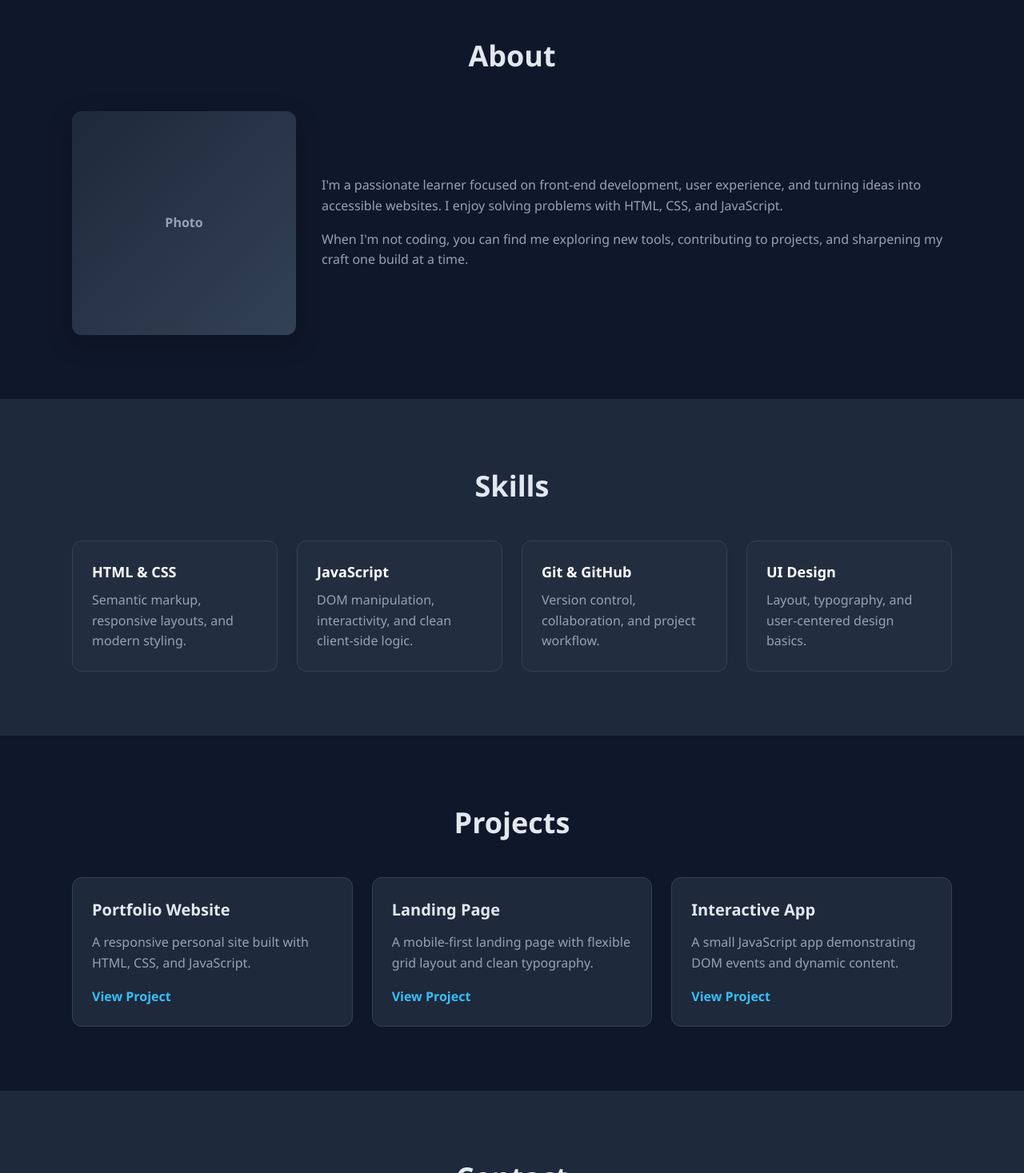
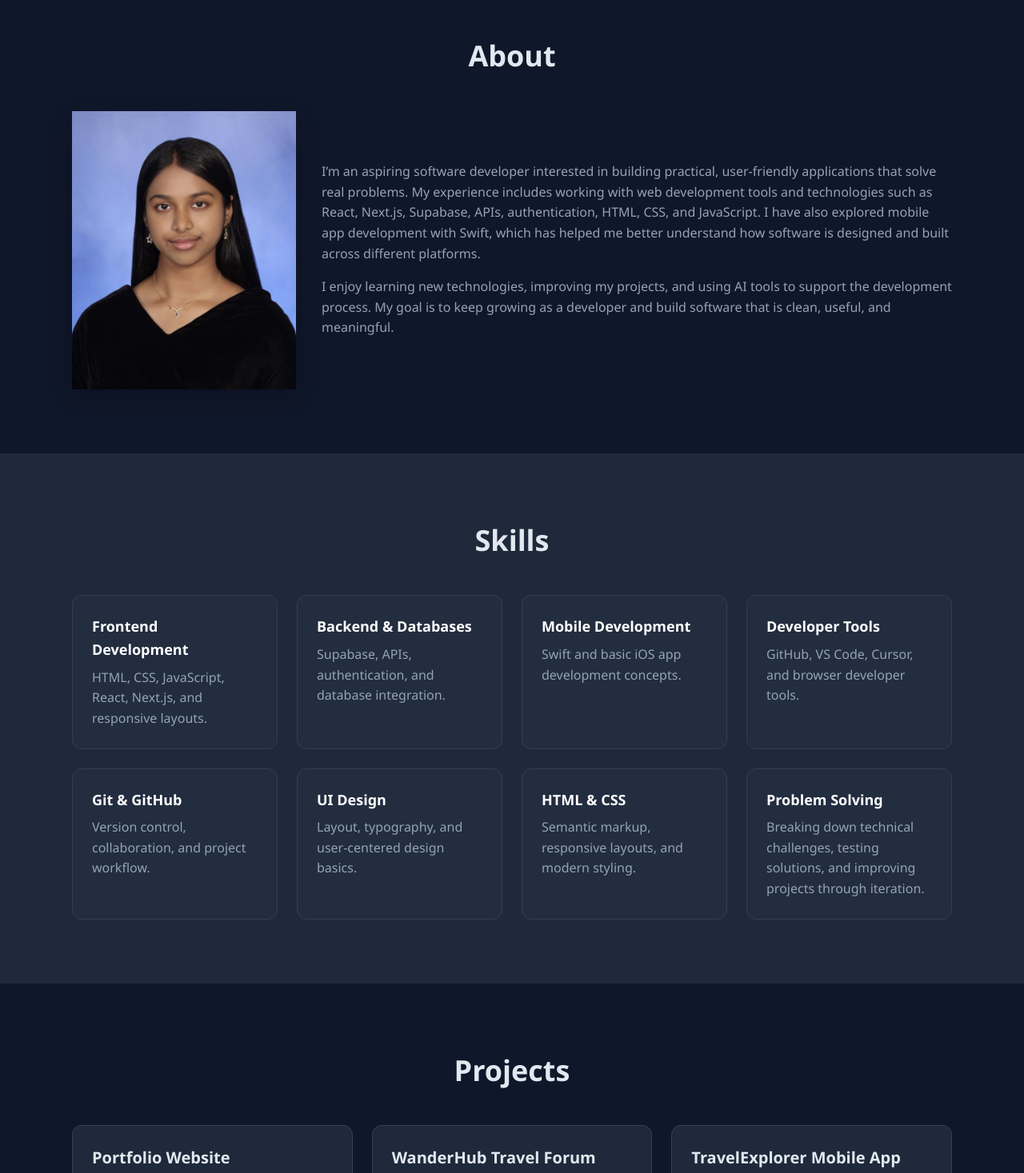
Before and after one commit to diqbal0519/Week1_Portfolio, a plain HTML site: page index.html in a window 1280 px wide. Shown: the part 840-2307 px from the top of the page at 80% size. Drawn offline with Linux system fonts and the light colour scheme.

Commit message:
Updated all information

```diff
--- a/index.html
+++ b/index.html
@@ -39,7 +39,7 @@
       <div class="container hero__content">
         <p class="hero__eyebrow">Hello, I'm</p>
         <h1 class="hero__title">Duha Iqbal</h1>
-        <p class="hero__subtitle">Aspiring Web Developer building clean, responsive experiences.</p>
+        <p class="hero__subtitle">Aspiring Software Developer building clean, responsive, and user-focused digital experiences.</p>
         <a href="#projects" class="btn btn--primary" id="viewWorkBtn">View My Work</a>
         <p class="hero__note" id="workStatus" aria-live="polite"></p>
       </div>
@@ -50,17 +50,22 @@
         <h2 class="section__title">About</h2>
         <div class="about">
           <div class="about__image" aria-hidden="true">
-            <span class="about__placeholder">Photo</span>
+            <img src="Headshot.jpg" alt="About photo" />
           </div>
           <div class="about__text">
             <p>
-              I'm a passionate learner focused on front-end development, user experience,
-              and turning ideas into accessible websites. I enjoy solving problems with
-              HTML, CSS, and JavaScript.
+              I’m an aspiring software developer interested in building practical,
+              user-friendly applications that solve real problems. My experience
+              includes working with web development tools and technologies such as
+              React, Next.js, Supabase, APIs, authentication, HTML, CSS, and JavaScript.
+              I have also explored mobile app development with Swift, which has helped
+              me better understand how software is designed and built across different
+              platforms.
             </p>
             <p>
-              When I'm not coding, you can find me exploring new tools, contributing to
-              projects, and sharpening my craft one build at a time.
+              I enjoy learning new technologies, improving my projects, and using AI
+              tools to support the development process. My goal is to keep growing as a
+              developer and build software that is clean, useful, and meaningful.
             </p>
           </div>
         </div>
@@ -72,12 +77,23 @@
         <h2 class="section__title">Skills</h2>
         <ul class="skills">
           <li class="skill-card">
-            <h3 class="skill-card__title">HTML &amp; CSS</h3>
-            <p class="skill-card__text">Semantic markup, responsive layouts, and modern styling.</p>
+            <h3 class="skill-card__title">Frontend Development</h3>
+            <p class="skill-card__text">HTML, CSS, JavaScript, React, Next.js, and responsive layouts.</p>
           </li>
+
           <li class="skill-card">
-            <h3 class="skill-card__title">JavaScript</h3>
-            <p class="skill-card__text">DOM manipulation, interactivity, and clean client-side logic.</p>
+            <h3 class="skill-card__title">Backend & Databases</h3>
+            <p class="skill-card__text">Supabase, APIs, authentication, and database integration.</p>
+          </li>
+
+          <li class="skill-card">
+            <h3 class="skill-card__title">Mobile Development</h3>
+            <p class="skill-card__text">Swift and basic iOS app development concepts.</p>
+          </li>
+
+          <li class="skill-card">
+            <h3 class="skill-card__title">Developer Tools</h3>
+            <p class="skill-card__text">GitHub, VS Code, Cursor, and browser developer tools.</p>
           </li>
           <li class="skill-card">
             <h3 class="skill-card__title">Git &amp; GitHub</h3>
@@ -86,6 +102,14 @@
           <li class="skill-card">
             <h3 class="skill-card__title">UI Design</h3>
             <p class="skill-card__text">Layout, typography, and user-centered design basics.</p>
+          </li>
+          <li class="skill-card">
+            <h3 class="skill-card__title">HTML &amp; CSS</h3>
+            <p class="skill-card__text">Semantic markup, responsive layouts, and modern styling.</p>
+          </li>
+          <li class="skill-card">
+            <h3 class="skill-card__title">Problem Solving</h3>
+            <p class="skill-card__text">Breaking down technical challenges, testing solutions, and improving projects through iteration.</p>
           </li>
         </ul>
       </div>
@@ -100,21 +124,19 @@
             <p class="project-card__text">
               A responsive personal site built with HTML, CSS, and JavaScript.
             </p>
-            <a href="#" class="project-card__link">View Project</a>
           </article>
           <article class="project-card">
-            <h3 class="project-card__title">Landing Page</h3>
+            <h3 class="project-card__title">WanderHub Travel Forum</h3>
             <p class="project-card__text">
-              A mobile-first landing page with flexible grid layout and clean typography.
+              A full-stack travel forum built with React and Supabase that allows users to share destinations, comment on posts, upvote content, and browse posts by recency or popularity. The app includes authentication, Row Level Security, and an AI-generated summary feature using FAU’s Trussed API.
             </p>
-            <a href="#" class="project-card__link">View Project</a>
           </article>
+
           <article class="project-card">
-            <h3 class="project-card__title">Interactive App</h3>
+            <h3 class="project-card__title">TravelExplorer Mobile App</h3>
             <p class="project-card__text">
-              A small JavaScript app demonstrating DOM events and dynamic content.
+              A SwiftUI travel discovery app that helps users search attractions by city, view attraction details, save favorites, and create travel journal entries with notes and photos. Built with Parse, Geoapify APIs, async/await networking, and MapKit.
             </p>
-            <a href="#" class="project-card__link">View Project</a>
           </article>
         </div>
       </div>
@@ -128,9 +150,9 @@
             Interested in working together? Send a message or connect with me online.
           </p>
           <div class="contact__details">
-            <p><strong>Email:</strong> <a href="mailto:hello@yourname.com">hello@yourname.com</a></p>
+            <p><strong>Email:</strong> <a href="mailto:diqbal2023@fau.edu">diqbal2023@fau.edu</a></p>
             <p><strong>Phone:</strong> <a href="tel:+1234567890">(123) 456-7890</a></p>
-            <p><strong>Location:</strong> Your City, Country</p>
+            <p><strong>Location:</strong> Pembroke Pines, FL</p>
           </div>
           <form class="contact__form" id="contactForm">
             <label class="form-field" for="name">Name</label>
```
Also changed, not shown: Headshot.jpg (added).
